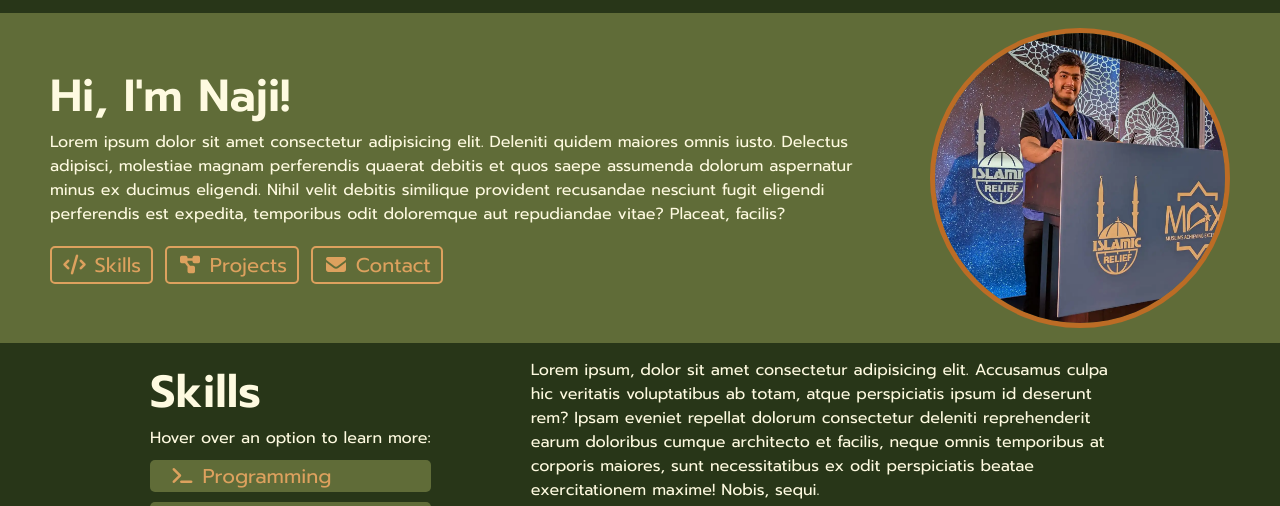
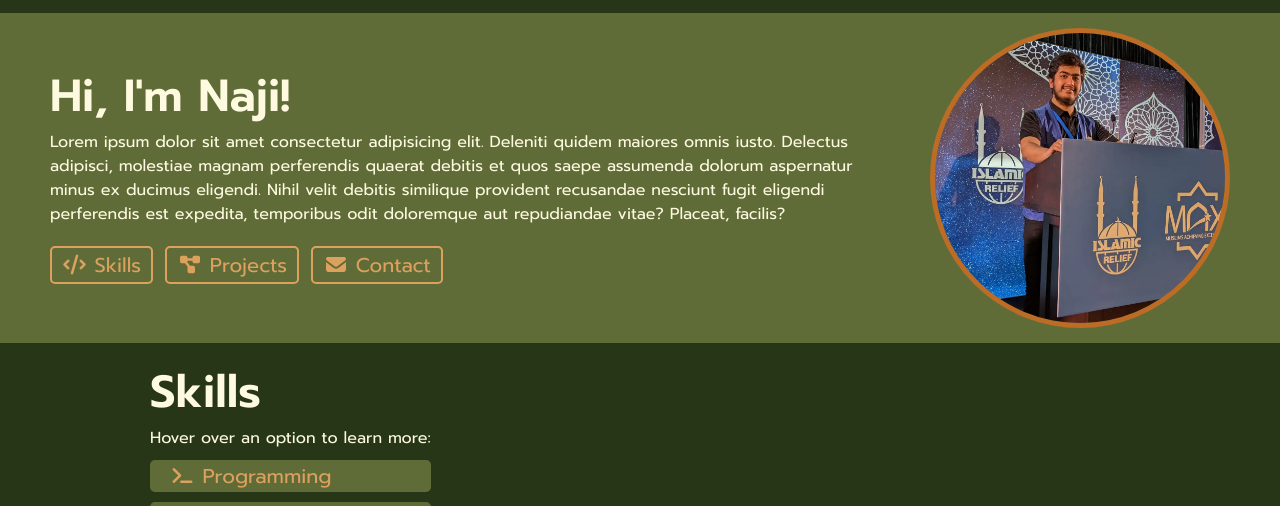
Before and after one commit to L0LhAkZboiz/najiullahshah.github.io, a plain HTML site: page index.html in a window 1280 px wide. Shown: the part 77-583 px from the top of the page. Drawn offline with Linux system fonts and the light colour scheme.

Commit message:
unnecessary commit at the end up school day 2025-10-08
look at previous for todos

```diff
--- a/index.html
+++ b/index.html
@@ -106,7 +106,7 @@
         </div>
       </div>
       <div class="text">
-        <p>Lorem ipsum, dolor sit amet consectetur adipisicing elit. Accusamus culpa hic veritatis voluptatibus ab totam, atque perspiciatis ipsum id deserunt rem? Ipsam eveniet repellat dolorum consectetur deleniti reprehenderit earum doloribus cumque architecto et facilis, neque omnis temporibus at corporis maiores, sunt necessitatibus ex odit perspiciatis beatae exercitationem maxime! Nobis, sequi.</p>
+        <p></p>
       </div>
     </section>
     <!-- section 3: projects-->
--- a/style.css
+++ b/style.css
@@ -171,6 +171,7 @@ nav .right a span {
     color: var(--color-1);
     background-color: var(--color-4);
 }
+
 .skills .text
 {
     flex: 2;
```
